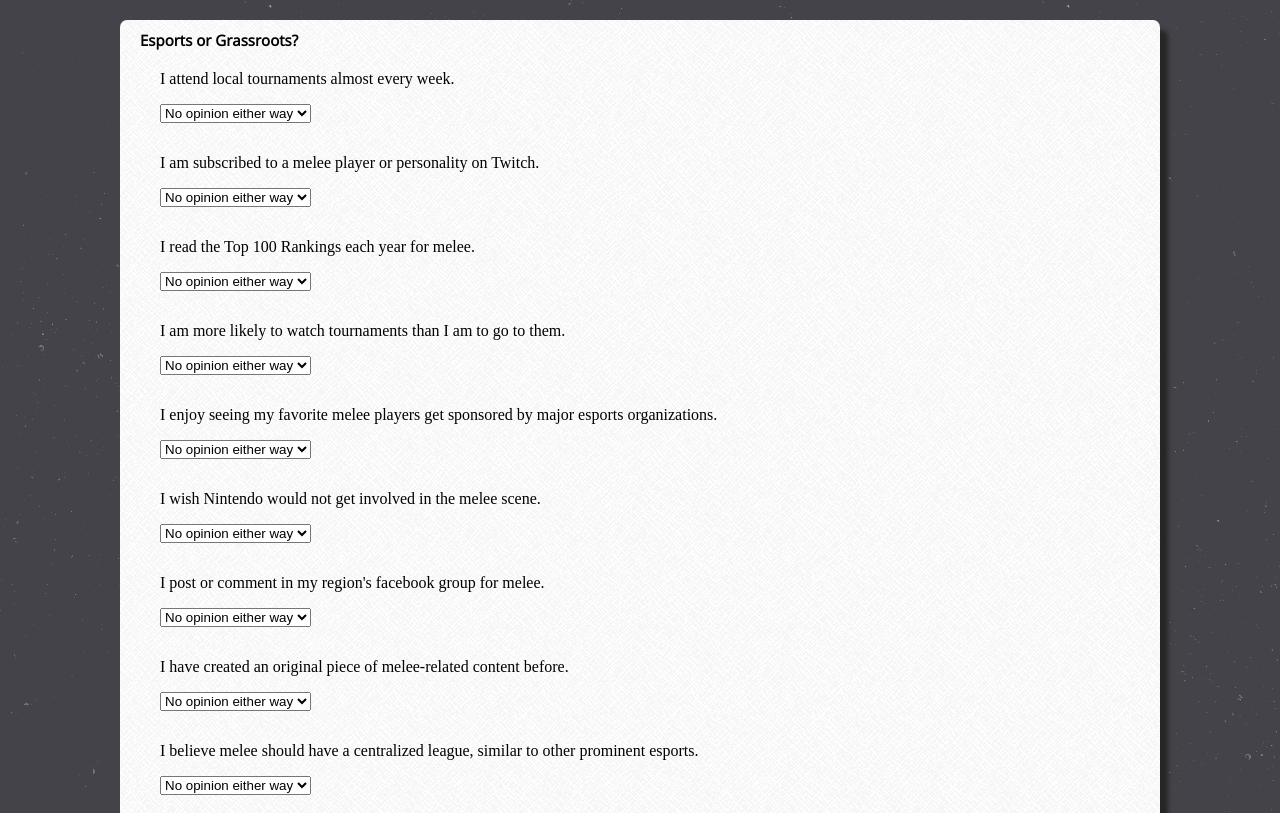
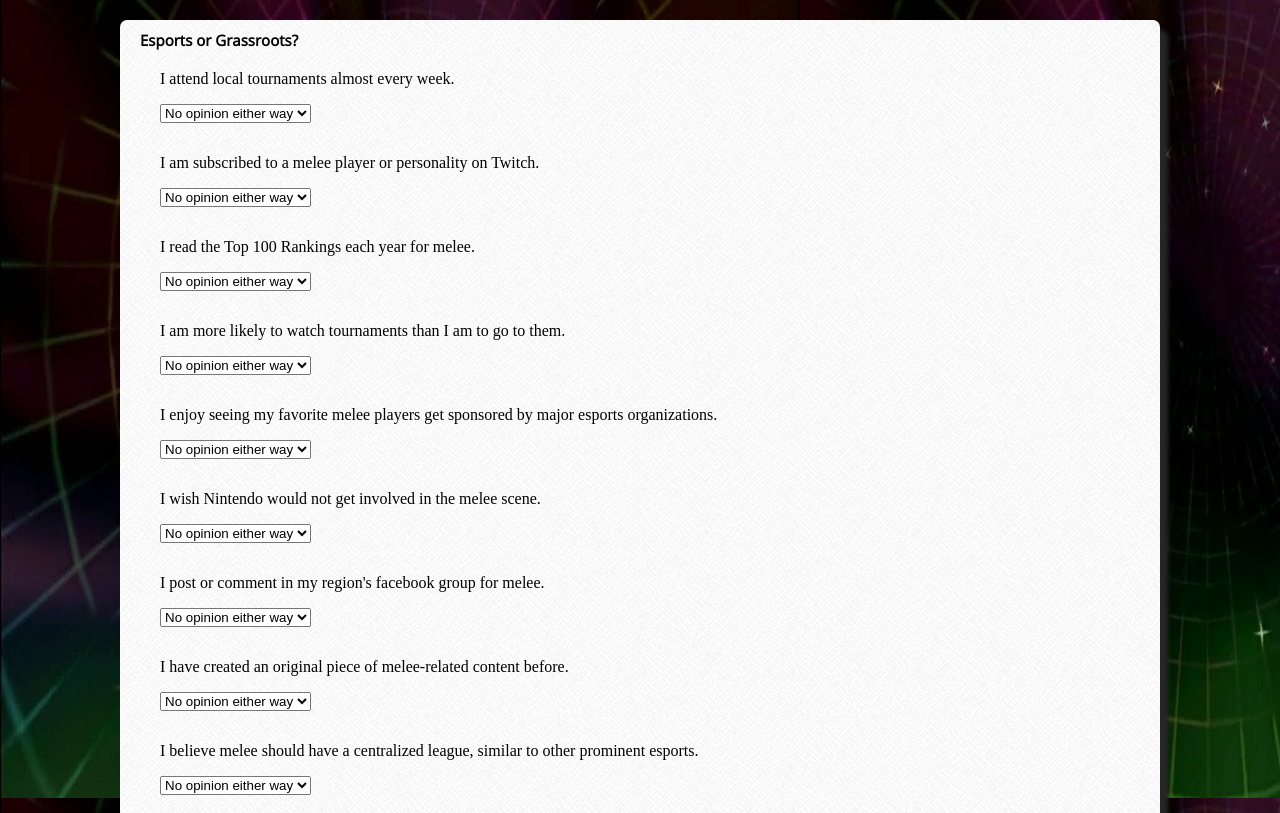
Before and after one commit to jdrenning/melee_compass, a plain HTML site: page quiz2.html in a window 1280 px wide. Shown: the top 813 px of the page. Drawn offline with Linux system fonts and the light colour scheme; a web font is replaced by a local one.

Commit message:
background changes

```diff
--- a/quiz2.html
+++ b/quiz2.html
@@ -43,7 +43,7 @@
 
 
         body {
-            background-image: url("stardust.png");
+            background-image: url("melee_background.png");
         }
         #main {
             background-image: url("greyzz.png");
```
Also changed, not shown: quiz3.html (+1 -1 lines), results.html (+1 -1 lines).
